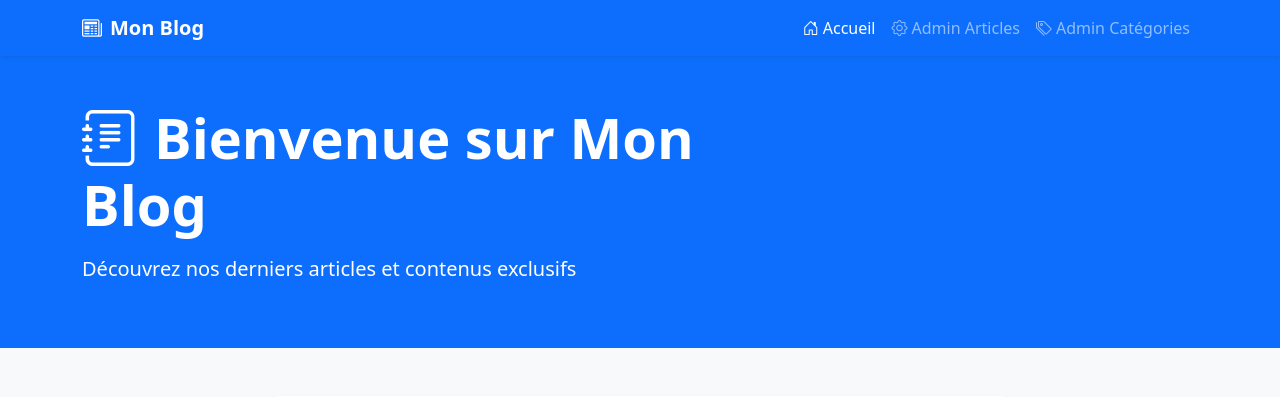
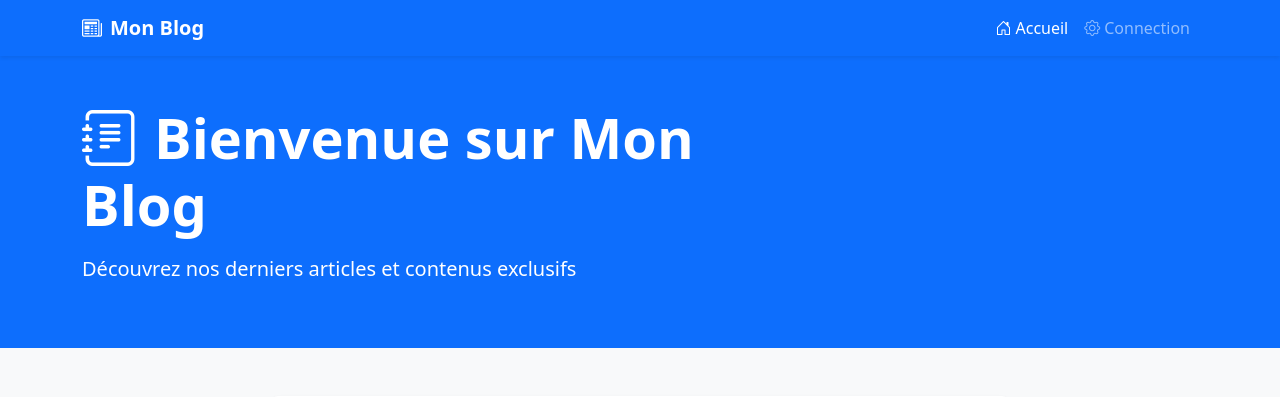
Before and after one commit to WebDevCF2m2025/blog-php-oo-mvc, a PHP site: page / in a window 1280 px wide. Shown: the top 397 px of the page. Run offline with PHP 8.4, Linux system fonts and the light colour scheme.

Commit message:
view/hoem.html.php

```diff
--- a/view/home.html.php
+++ b/view/home.html.php
@@ -30,13 +30,8 @@
                     </a>
                 </li>
                 <li class="nav-item">
-                    <a class="nav-link" href="./?p=admin">
-                        <i class="bi bi-gear me-1"></i>Admin Articles
-                    </a>
-                </li>
-                <li class="nav-item">
-                    <a class="nav-link" href="./?c=admin">
-                        <i class="bi bi-tags me-1"></i>Admin Catégories
+                    <a class="nav-link" href="./?p=connection">
+                        <i class="bi bi-gear me-1"></i>Connection
                     </a>
                 </li>
             </ul>
```
